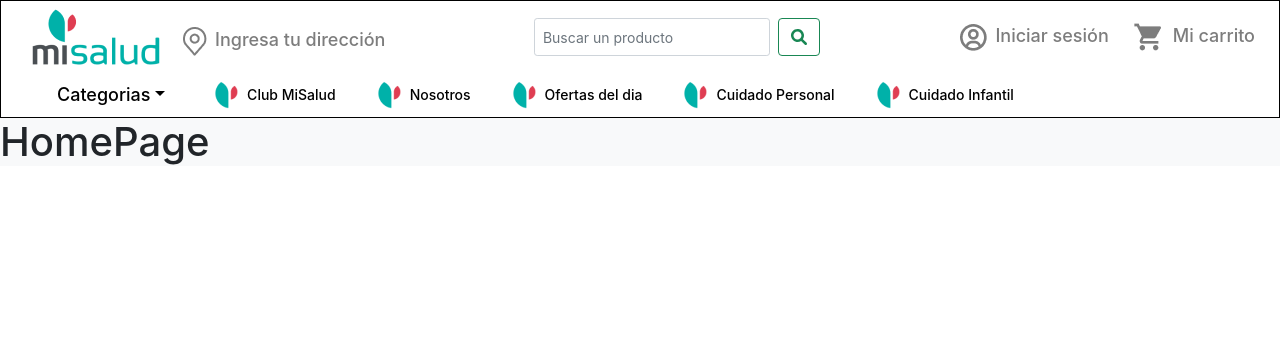
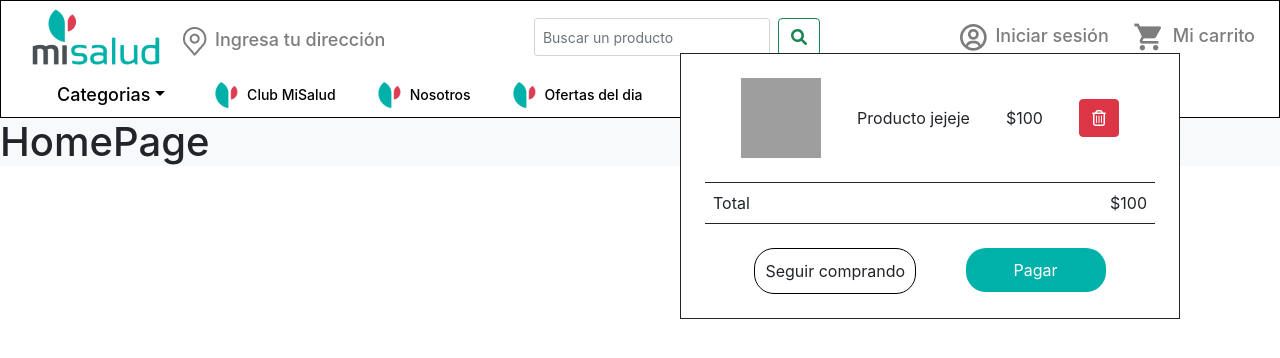
Before and after one commit to Samuelcodingg/mi-salud, a React (Create React App) app: page / in a window 1280 px wide. Both pictures are taken after a click on the link "Mi carrito". Shown: the top 358 px of the page. Built offline with nearby package versions, Linux system fonts and the light colour scheme; grey boxes are pictures that could not be loaded.

Commit message:
maqueta carrito iniciado

```diff
--- a/src/components/navegacion/Navbar.jsx
+++ b/src/components/navegacion/Navbar.jsx
@@ -27,6 +27,7 @@ const Navbar = () => {
         celular: '',
         dni: ''
     });
+    const [cartOpened, setCartOpened] = useState(false);
 
     const { nombre, ap_paterno } = isAuthenticated();
 
@@ -287,9 +288,57 @@ const Navbar = () => {
                             </div>
 
                             <div className='align-self-center mx-2'>
-                                <a href="#" className='txt-log-nav '>
+                                <a
+                                    href="#"
+                                    className='txt-log-nav '
+                                    onClick={() => setCartOpened(!cartOpened)}
+                                >
                                     <img src={imgCart} alt="" /><span className='mx-2 '>Mi carrito</span>
                                 </a>
+                                {
+                                    cartOpened ?
+                                        <div className='border border-dark p-4 position-absolute w-500 cart-misalud bg-white'>
+                                            <div className='d-flex justify-content-evenly align-items-center '>
+                                                <div>
+                                                    {/* put an example image */}
+                                                    <img src="https://www.gravatar.com/avatar/205e460b479e2e5b48aec07710c08d50?s=200" alt="product" style={{ width: '80px', height: '80px' }} />
+                                                </div>
+                                                <div>
+                                                    <p className='mb-0'>
+                                                        Producto jejeje
+                                                    </p>
+                                                </div>
+                                                <div>
+                                                    <p className='mb-0'>
+                                                        $100
+                                                    </p>
+                                                </div>
+                                                <div>
+                                                    <button className='btn btn-danger'><i className="far fa-trash-alt"></i></button>
+                                                </div>
+                                            </div>
+                                            <div className='d-flex justify-content-between align-items-center p-2 border-top border-bottom border-dark mt-4'>
+                                                <p className='mb-0'>Total</p>
+                                                <p className='mb-0'>$100</p>
+                                            </div>
+                                            <div className="d-flex justify-content-evenly mt-4">
+                                                <Link
+                                                    to="/catalogo-page"
+                                                >
+                                                    <button className="boton btn-rounded bg-white text-dark">
+                                                        Seguir comprando
+                                                    </button>
+                                                </Link>
+                                                <Link
+                                                    to="/pagar"
+                                                >
+                                                    <button className="boton btn-rounded px-5 bg-principal text-white">Pagar</button>
+                                                </Link>
+                                            </div>
+                                        </div>
+                                        :
+                                        ''
+                                }
                             </div>
                         </div>
 
--- a/src/index.css
+++ b/src/index.css
@@ -119,6 +119,10 @@ body {
   width: 20px;
   height: 20px;
 
+}
+
+.w-500 {
+  width: 500px;
 }
 
 .hide-arrows::-webkit-inner-spin-button,
@@ -250,3 +254,10 @@ body {
   margin-right: auto;
   width: 70%;
 }
+
+/*cart*/
+
+.cart-misalud {
+  right: 100px;
+
+}
```
